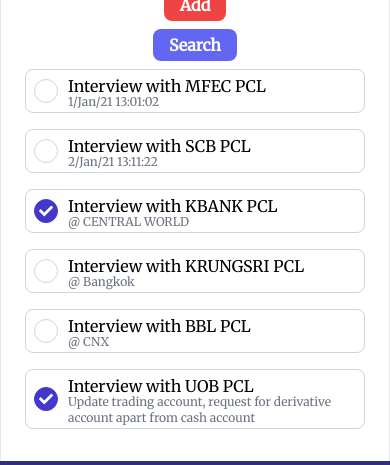
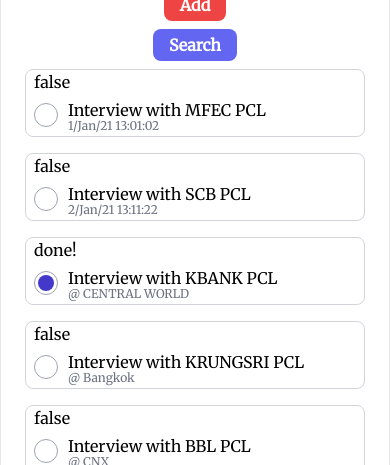
Before and after one commit to joetlobb/mfec-assignment, a React (Create React App) app: page / in a window 390 px wide. Shown: the part 379-844 px from the top of the page. Built offline with nearby package versions, Linux system fonts and the light colour scheme.

Commit message:
Fixing Mobile CSS Toggle Button CSS not instantly Update when toggle

```diff
--- a/src/components/Home/Todo/Todo.js
+++ b/src/components/Home/Todo/Todo.js
@@ -2,9 +2,9 @@
 
 import { FontAwesomeIcon } from '@fortawesome/react-fontawesome'
 import { faCheck } from '@fortawesome/free-solid-svg-icons'
-import * as classes from '../../../styles/iconClassName';
 import { connect } from 'react-redux';
 import { editTodo, removeTodo, toggleTodo } from '../../../store/actions';
+import ToggleStatusButton from '../../../shared/UI/ToggleStatusButton/ToggleStatusButton';
 
 const Todo = (props) => {
   const [inputEditing, setInputEditing] = useState({ editing: false, id: null });
@@ -13,6 +13,7 @@
 
   useEffect(() => {
     console.log('TODO RENDERING');
+
   }, []);
 
   // focusing on todo edit input element
@@ -65,7 +66,9 @@
   };
 
   const toggleTodoHandler = (id, name) => {
+    console.log(id, name)
     props.onToggleTodo(id, name);
+    // console.log(document.activeElement)
   }
 
   let todos = null;
@@ -121,13 +124,27 @@
           <React.Fragment key={todo.name + id}>
             <div
               className="rounded-lg bg-white border border-gray-300 dark:bg-gray-900 dark:border-gray-800 pl-2 pr-3.5">
+              <div onClick={() => console.log(props.todos)}>{todo.isDone ? 'done!' : 'false'}</div>
               <div className="flex flex-row items-center justify-start">
-                {todo.isDone ? <FontAwesomeIcon icon={faCheck}
-                  className={classes.isDone} onClick={() => toggleTodoHandler(id, todo.name)} />
-                  : <div className="flex mr-2.5 min-w-6 h-6 rounded-full border border-gray-300 text-gray-300
-                  " onClick={() => toggleTodoHandler(id, todo.name)}>
-                    <div className="m-auto w-4 h-4  rounded-lg hover:border-indigo-700 hover:bg-indigo-700"></div>
-                  </div>}
+
+                <div className="flex mr-2.5 min-w-6 h-6 rounded-full border border-gray-400"
+                >
+                  {!todo.isDone ?
+                    <ToggleStatusButton
+                      isDone={todo.isDone}
+                      id={id}
+                      name={todo.name}
+                      toggle={toggleTodoHandler} />
+                    : null}
+
+                  {todo.isDone ? <ToggleStatusButton
+                    isDone={todo.isDone}
+                    id={id}
+                    name={todo.name}
+                    toggle={toggleTodoHandler} /> : null}
+
+
+                </div>
                 <div className="flex flex-col">
                   <div className="text-md font-medium pt-2 leading-4 break-words"
                     onClick={() => editingHandler(id)}>
--- /dev/null
+++ b/src/shared/UI/ToggleStatusButton/ToggleStatusButton.js
@@ -0,0 +1,13 @@
+import React from 'react';
+
+const ToggleStatusButton = (props) => {
+  let toggleCSS = "m-auto w-4 h-4 bg-indigo-700 rounded-lg hover:bg-gray-300";
+  if (!props.isDone) toggleCSS = "m-auto w-4 h-4 bg-white rounded-lg hover:bg-indigo-700 focus:";
+
+  return (
+    <div className={toggleCSS}
+      onClick={() => props.toggle(props.id, props.name)}></div>
+  );
+};
+
+export default ToggleStatusButton;
```
Also changed, not shown: src/App.js (+4 -4 lines), 1 other file (tests, documents, lock files or other folders).
